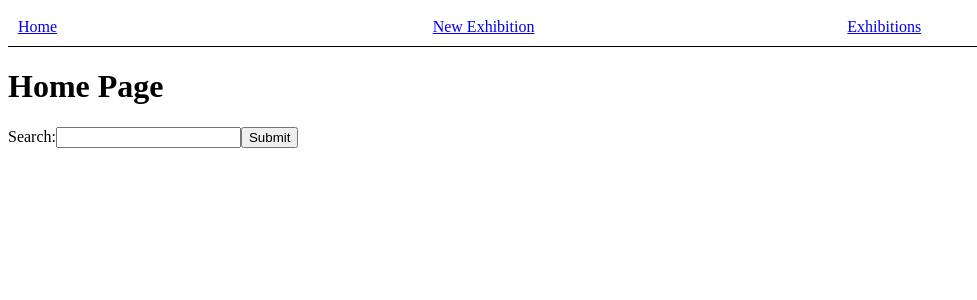
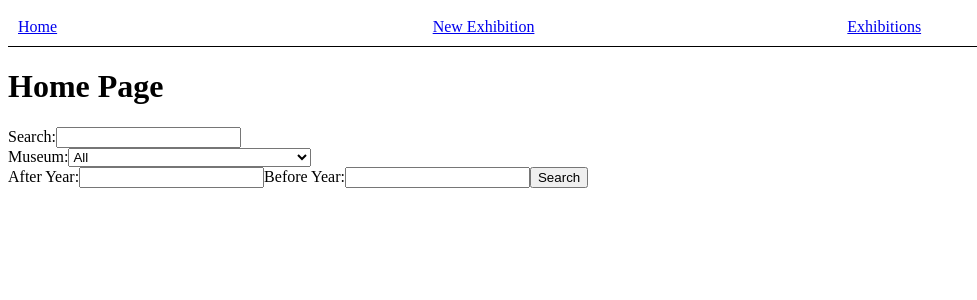
Before and after one commit to IsaacAlbiston/virtual-exhibition, a React (Vite) app in the folder front-end/: page / in a window 1280 px wide. Shown: the top 300 px of the page, without its empty margins (0-977 px from the left). Built offline with nearby package versions, Linux system fonts and the light colour scheme.

Commit message:
Add museum and date search filters

```diff
--- /dev/null
+++ b/front-end/src/components/DateInput.tsx
@@ -0,0 +1,26 @@
+import { useState } from "react"
+import type { FormInputProps } from "../models/ComponentProps"
+
+const DateInput: React.FC<FormInputProps> = ({inputString, setInputString, inputLabel})=>{
+    const [invalidInput, setInvalidInput] = useState(false)
+
+    const updateInputSearchTerm = (event:React.ChangeEvent<HTMLInputElement>)=>{
+        setInputString(event.target.value)
+    }
+
+    const validateInput = (event:React.ChangeEvent<HTMLInputElement>)=>{
+        if (isNaN(Number(event.target.value))){
+            setInvalidInput(true)
+        } else{
+            setInvalidInput(false)
+        }
+    }
+
+    return<>
+    <label htmlFor={inputLabel}>{inputLabel}:</label>
+    <input onChange={updateInputSearchTerm} onBlur={validateInput} id={inputLabel} type="text" value={inputString}/>
+    {invalidInput?<p className="font-serif text-red-600 text-center" >Please enter a number</p>:null}
+    </>
+}
+
+export default DateInput
--- /dev/null
+++ b/front-end/src/components/MuseumDropdown.tsx
@@ -0,0 +1,21 @@
+import type { MuseumDropdownProps } from "../models/ComponentProps"
+
+const MuseumDropdown:React.FC<MuseumDropdownProps> = ({inputMuseum, setInputMuseum})=>{
+    const updateDropdown = (event:React.ChangeEvent<HTMLSelectElement>)=>{
+        setInputMuseum(event.target.value)
+    }
+
+    return <div>
+    <label htmlFor="MuseumDropdown">Museum:</label>
+    <select id="MuseumDropdown" value={inputMuseum} onChange={updateDropdown}>
+        <option value=''>All</option>
+        <option value='science-museum'>Science Museum</option>
+        <option value='national-railway-museum'>National Railway Museum</option>
+        <option value='national-science-and-media-museum'>National Science and Media Museum</option>
+        <option value='locomotion'>Locomotion</option>
+        <option value='science-and-industry-museum'>Science and Industry Museum</option>
+    </select>
+    </div>
+}
+
+export default MuseumDropdown
--- a/front-end/src/components/SearchQueryForm.tsx
+++ b/front-end/src/components/SearchQueryForm.tsx
@@ -1,18 +1,35 @@
 import type { SearchQueryFormProps } from "../models/SearchForm"
+import DateInput from "./DateInput"
+import MuseumDropdown from "./MuseumDropdown"
 import SearchInput from "./SearchInput"
 import { useState } from "react"
 
-const SearchQueryForm: React.FC<SearchQueryFormProps> = ({setSearchTerm, setShowSearchResults})=>{
-    const [inputSearchTerm, setInputSearchTerm] = useState("")
+const SearchQueryForm: React.FC<SearchQueryFormProps> = ({setCurrentFilters,setShowSearchResults})=>{
+    const [inputSearchTerm, setInputSearchTerm] = useState('')
+    const [inputMuseum, setInputMuseum] = useState('')
+    const [inputAfterDate, setInputAfterDate] = useState('')
+    const [inputBeforeDate, setInputBeforeDate] = useState('')
 
     const searchQueryFormSubmit = (event:React.FormEvent<HTMLFormElement>)=>{
         event.preventDefault()
         setShowSearchResults(true)
-        setSearchTerm(inputSearchTerm)
+        setCurrentFilters(()=>{
+            let newFilters ={q:inputSearchTerm,museum:inputMuseum,after:'',before:''}
+            if (!isNaN(Number(inputAfterDate))) {
+                newFilters={...newFilters,after:inputAfterDate}
+            }
+            if (!isNaN(Number(inputBeforeDate))) {
+                newFilters={...newFilters,before:inputBeforeDate}
+            }
+            return newFilters
+        })
     }
     return <form onSubmit={searchQueryFormSubmit}>
         <SearchInput inputSearchTerm={inputSearchTerm} setInputSearchTerm={setInputSearchTerm}/>
-        <button className="font-serif rounded-lg bg-white hover:bg-gray-200" > Submit </button>
+        <MuseumDropdown inputMuseum={inputMuseum} setInputMuseum={setInputMuseum} />
+        <DateInput inputString={inputAfterDate} setInputString={setInputAfterDate} inputLabel='After Year' />
+        <DateInput inputString={inputBeforeDate} setInputString={setInputBeforeDate} inputLabel='Before Year' />
+        <button className="font-serif rounded-lg bg-white hover:bg-gray-200" > Search </button>
     </form>
 }
 
--- a/front-end/src/hooks/UseLoadingHook.ts
+++ b/front-end/src/hooks/UseLoadingHook.ts
@@ -9,7 +9,7 @@ const UseLoadingHook = (dataFetchFunction:React.FC<searchParams>, searchTerm:sea
     useEffect(()=>{
         setIsLoading(true)
         console.log(searchTerm)
-        if (searchTerm.q !== '' && 'q' in searchTerm){
+        if (('q' in searchTerm && 'museum' in searchTerm && 'after' in searchTerm && 'before' in searchTerm)&&(searchTerm.q||searchTerm.museum||searchTerm.after||searchTerm.before)){
             dataFetchFunction(searchTerm)
             .then((responseData)=>{
                 setData(responseData)
--- a/front-end/src/models/ApiModels.ts
+++ b/front-end/src/models/ApiModels.ts
@@ -1,3 +1,6 @@
 export interface searchParams {
-    q?: string
+    q: string
+    museum: string
+    after: string
+    before: string
 }
--- a/front-end/src/models/SearchForm.ts
+++ b/front-end/src/models/SearchForm.ts
@@ -1,9 +1,11 @@
+import type { searchParams } from "./ApiModels"
+
 export interface SearchInputProps {
     inputSearchTerm: string
     setInputSearchTerm: React.Dispatch<React.SetStateAction<string>>
 }
 
 export interface SearchQueryFormProps {
-    setSearchTerm: React.Dispatch<React.SetStateAction<string>>
+    setCurrentFilters: React.Dispatch<React.SetStateAction<searchParams>>
     setShowSearchResults: React.Dispatch<React.SetStateAction<boolean>>
 }
--- a/front-end/src/pages/HomePage.tsx
+++ b/front-end/src/pages/HomePage.tsx
@@ -6,21 +6,21 @@ import SearchResults from "../components/SearchResults"
 import type { HomePageProps } from "../models/PageProps"
 
 const HomePage: React.FC<HomePageProps> = ({exhibitions,setExhibitions})=>{
-    const [searchTerm, setSearchTerm] = useState('')
-    const [artworksSearchTerm, setArtworksSearchTerm] = useState({})
+    const [currentFilters, setCurrentFilters] = useState({q:'',museum:'',after:'',before:''})
+    const [artworksSearchTerm, setArtworksSearchTerm] = useState({q:'',museum:'',after:'',before:''})
     const [showSearchResults, setShowSearchResults] = useState(false)
 
     const { data:artworksInfo, isLoading, error } = UseLoadingHook(searchArtworks, artworksSearchTerm)
 
     useEffect(()=>{
-        if (searchTerm!==''){
-            setArtworksSearchTerm({q:searchTerm})
+        if (currentFilters.q || currentFilters.museum || currentFilters.after || currentFilters.before){
+            setArtworksSearchTerm(currentFilters)
         }
-    },[searchTerm])
+    },[currentFilters])
 
     return <>
         <h1>Home Page</h1>
-        <SearchQueryForm setSearchTerm={setSearchTerm} setShowSearchResults={setShowSearchResults} />
+        <SearchQueryForm setCurrentFilters={setCurrentFilters} setShowSearchResults={setShowSearchResults} />
         {showSearchResults?<>
             {error?<h2>Results Not Found</h2>:<>
                 {isLoading? <h2>Loading...</h2>:<>
--- a/front-end/src/utils/api.ts
+++ b/front-end/src/utils/api.ts
@@ -6,8 +6,18 @@ const scienceMuseumGroupApi = axios.create({
   });
 scienceMuseumGroupApi.defaults.headers.common['Accept'] = 'application/json'
 
-export const searchArtworks: React.FC<searchParams> = (givenParams)=>{
-    return scienceMuseumGroupApi.get("/search/objects", {params:{...givenParams}})
+export const searchArtworks: React.FC<searchParams> = (searchFilters)=>{
+    let searchString = '/search/objects'
+    if (searchFilters.museum){
+        searchString = searchString+`/museum/${searchFilters.museum}`
+    }
+    if (searchFilters.after){
+        searchString = searchString+`/date[from]/${searchFilters.after}`
+    }
+    if (searchFilters.before){
+        searchString = searchString+`/date[to]/${searchFilters.before}`
+    }
+    return scienceMuseumGroupApi.get(searchString, {params:{q:searchFilters.q}})
     .then(res=>{
         return res.data.data
     })
```
Also changed, not shown: front-end/src/models/ComponentProps.ts (+11 -0 lines).
